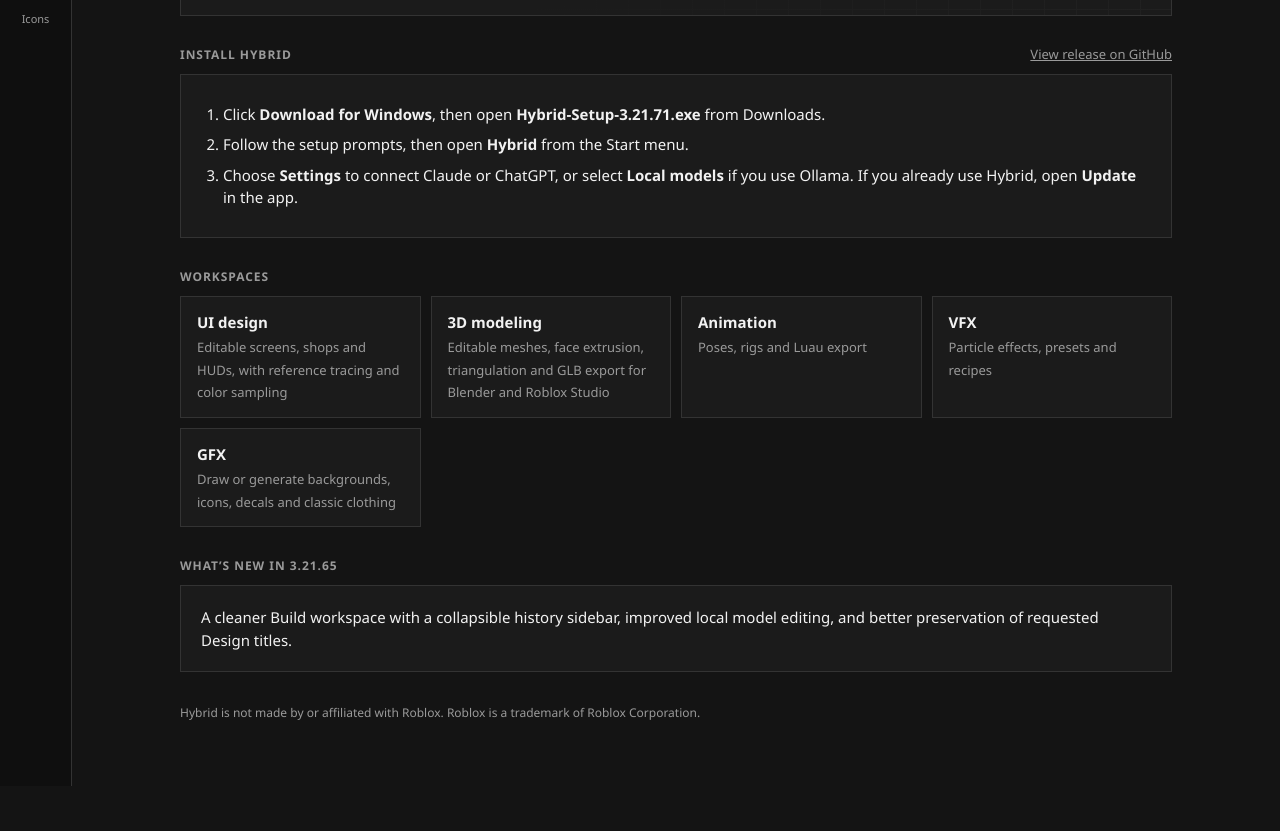
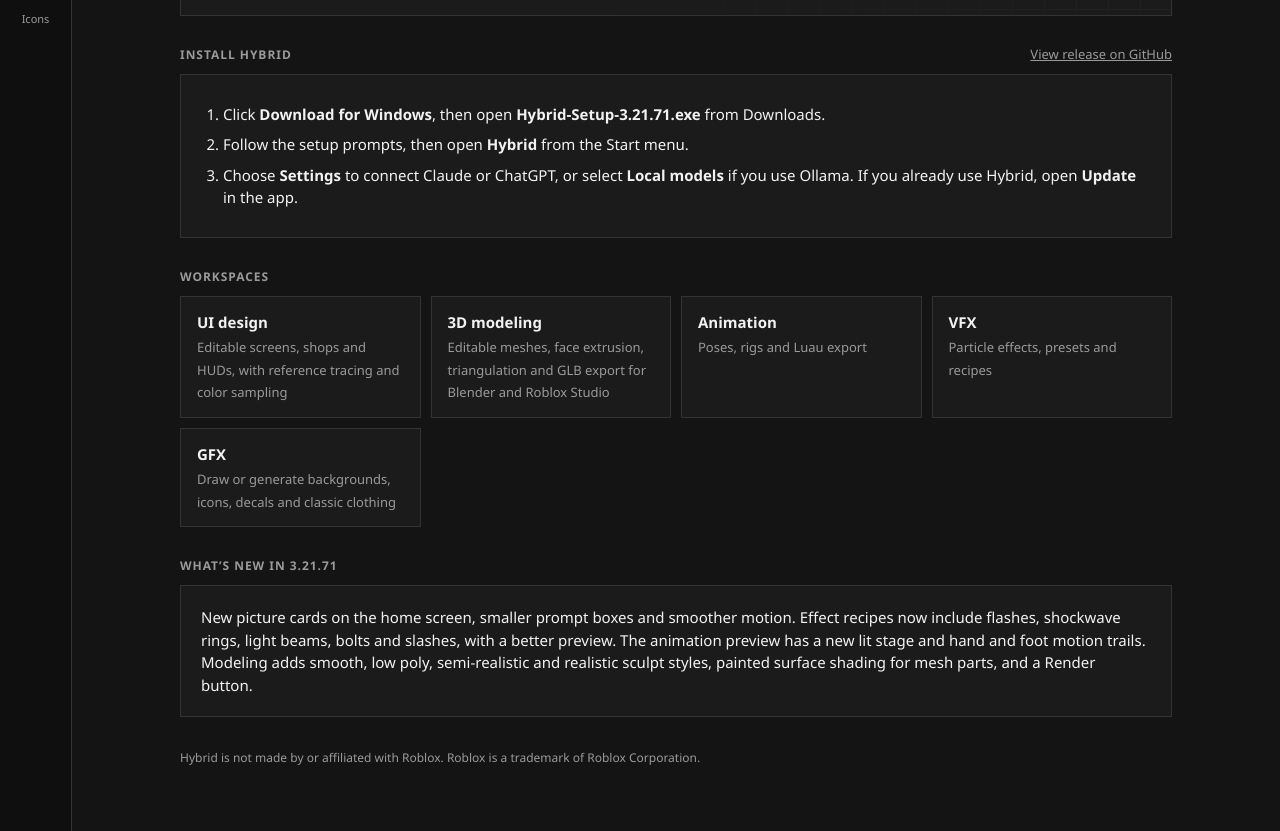
Before and after one commit to MrRichyDaDev/hybrid-downloads, a plain HTML site: page index.html in a window 1280 px wide. Shown: the part 335-1166 px from the top of the page. Before the commit the page ends 1121 px from the top, so only its background shows below. Drawn offline with Linux system fonts and the light colour scheme.

Commit message:
Update what's new for Hybrid 3.21.71

```diff
--- a/index.html
+++ b/index.html
@@ -76,8 +76,8 @@ footer{margin-top:32px;color:var(--dim);font-size:12px}
     <div><b>GFX</b><span>Draw or generate backgrounds, icons, decals and classic clothing</span></div>
   </div>
 
-  <h3>What’s new in 3.21.65</h3>
-  <div class="card">A cleaner Build workspace with a collapsible history sidebar, improved local model editing, and better preservation of requested Design titles.</div>
+  <h3>What’s new in 3.21.71</h3>
+  <div class="card">New picture cards on the home screen, smaller prompt boxes and smoother motion. Effect recipes now include flashes, shockwave rings, light beams, bolts and slashes, with a better preview. The animation preview has a new lit stage and hand and foot motion trails. Modeling adds smooth, low poly, semi-realistic and realistic sculpt styles, painted surface shading for mesh parts, and a Render button.</div>
 
   <footer>Hybrid is not made by or affiliated with Roblox. Roblox is a trademark of Roblox Corporation.</footer>
 </main>
```
